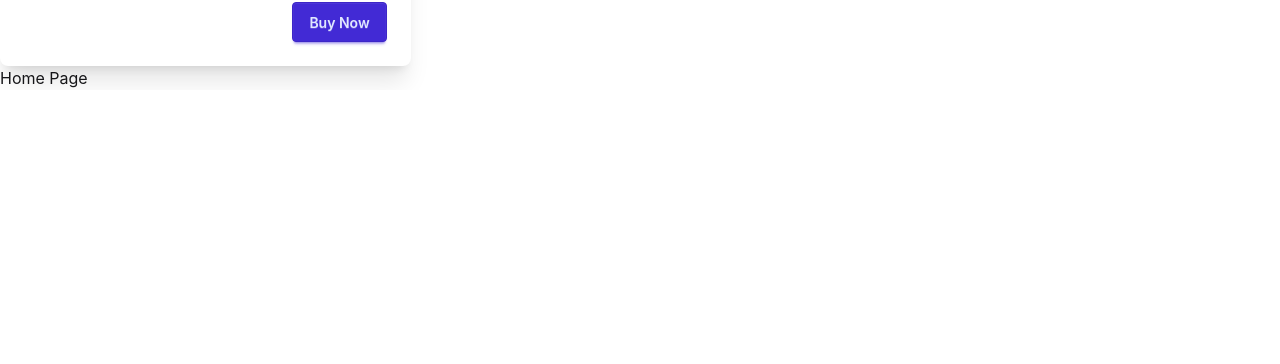
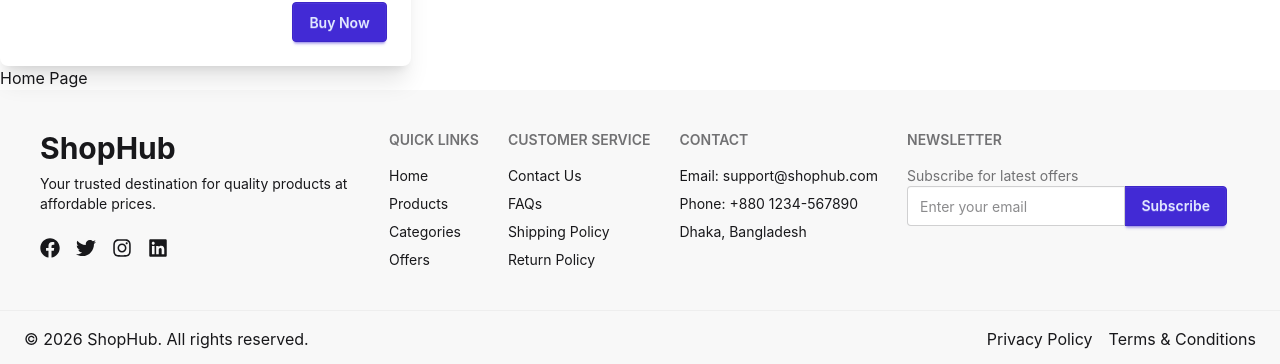
Before and after one commit to williamfazle/git-collaborator, a React (Vite) app in the folder First/: page / in a window 1280 px wide. Shown: the part 2250-2614 px from the top of the page. Before the commit the page ends 2340 px from the top, so only its background shows below. Built offline with nearby package versions, Linux system fonts and the light colour scheme.

Commit message:
add footer

```diff
--- a/First/package.json
+++ b/First/package.json
@@ -13,6 +13,7 @@
     "@tailwindcss/vite": "^4.3.0",
     "react": "^19.2.6",
     "react-dom": "^19.2.6",
+    "react-icons": "^5.6.0",
     "react-router-dom": "^7.15.1",
     "tailwindcss": "^4.3.0"
   },
--- a/First/src/layout/Rootlayout.jsx
+++ b/First/src/layout/Rootlayout.jsx
@@ -1,10 +1,12 @@
 import { Outlet } from "react-router-dom";
+import Footer from "../pages/Footer";
 
 
 const Rootlayout = () => {
     return (
         <div>
             <Outlet/>
+            <Footer/>
         </div>
     );
 };
--- /dev/null
+++ b/First/src/pages/Footer.jsx
@@ -0,0 +1,103 @@
+import {
+  FaFacebook,
+  FaTwitter,
+  FaInstagram,
+  FaLinkedin,
+} from "react-icons/fa";
+
+const Footer = () => {
+  return (
+    <footer className="bg-base-200 text-base-content">
+      <div className="footer sm:footer-horizontal p-10 max-w-7xl mx-auto">
+        {/* Brand */}
+        <aside>
+          <h2 className="text-3xl font-bold">ShopHub</h2>
+          <p className="max-w-xs">
+            Your trusted destination for quality products at affordable prices.
+          </p>
+
+          <div className="flex gap-4 mt-4 text-xl">
+            <a href="#">
+              <FaFacebook />
+            </a>
+            <a href="#">
+              <FaTwitter />
+            </a>
+            <a href="#">
+              <FaInstagram />
+            </a>
+            <a href="#">
+              <FaLinkedin />
+            </a>
+          </div>
+        </aside>
+
+        {/* Quick Links */}
+        <nav>
+          <h6 className="footer-title">Quick Links</h6>
+          <a className="link link-hover">Home</a>
+          <a className="link link-hover">Products</a>
+          <a className="link link-hover">Categories</a>
+          <a className="link link-hover">Offers</a>
+        </nav>
+
+        {/* Customer Service */}
+        <nav>
+          <h6 className="footer-title">Customer Service</h6>
+          <a className="link link-hover">Contact Us</a>
+          <a className="link link-hover">FAQs</a>
+          <a className="link link-hover">Shipping Policy</a>
+          <a className="link link-hover">Return Policy</a>
+        </nav>
+
+        {/* Contact */}
+        <nav>
+          <h6 className="footer-title">Contact</h6>
+          <p>Email: support@shophub.com</p>
+          <p>Phone: +880 1234-567890</p>
+          <p>Dhaka, Bangladesh</p>
+        </nav>
+
+        {/* Newsletter */}
+        <form>
+          <h6 className="footer-title">Newsletter</h6>
+
+          <fieldset className="w-80">
+            <label className="label">
+              <span className="label-text">
+                Subscribe for latest offers
+              </span>
+            </label>
+
+            <div className="join">
+              <input
+                type="email"
+                placeholder="Enter your email"
+                className="input input-bordered join-item w-full"
+              />
+              <button className="btn btn-primary join-item">
+                Subscribe
+              </button>
+            </div>
+          </fieldset>
+        </form>
+      </div>
+
+      {/* Bottom Footer */}
+      <div className="border-t border-base-300">
+        <div className="max-w-7xl mx-auto py-4 px-6 flex flex-col md:flex-row justify-between items-center gap-2">
+          <p>
+            © {new Date().getFullYear()} ShopHub. All rights reserved.
+          </p>
+
+          <div className="flex gap-4">
+            <a className="link link-hover">Privacy Policy</a>
+            <a className="link link-hover">Terms & Conditions</a>
+          </div>
+        </div>
+      </div>
+    </footer>
+  );
+};
+
+export default Footer;
```
Also changed, not shown: 1 other file (tests, documents, lock files or other folders).
